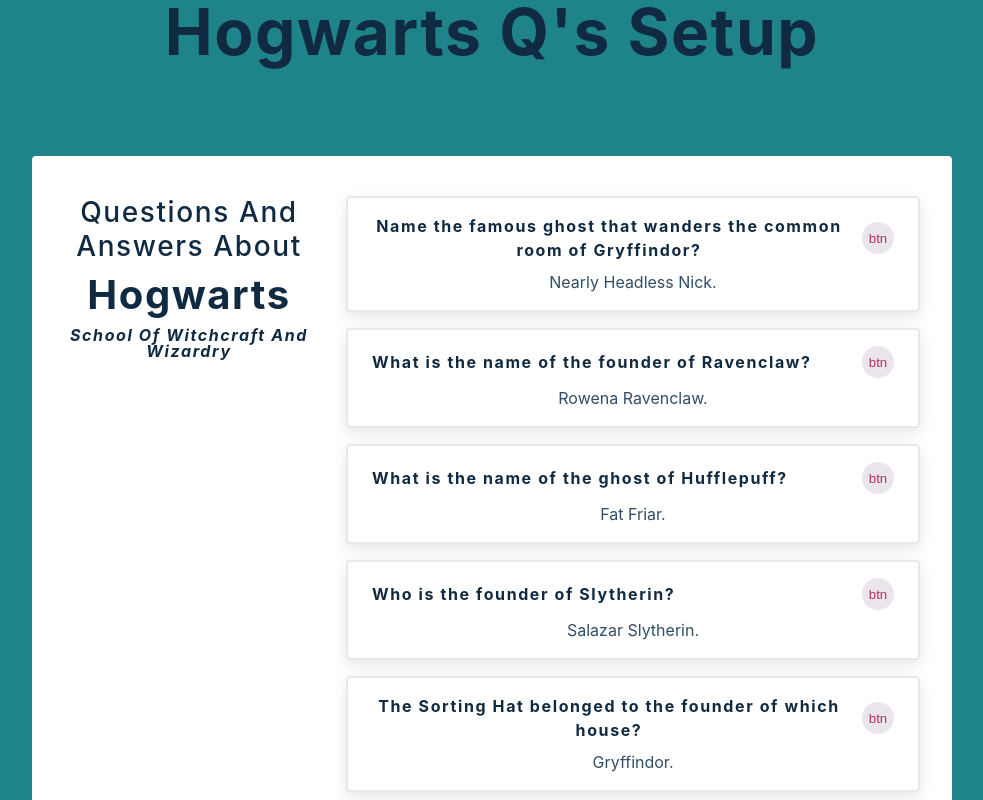
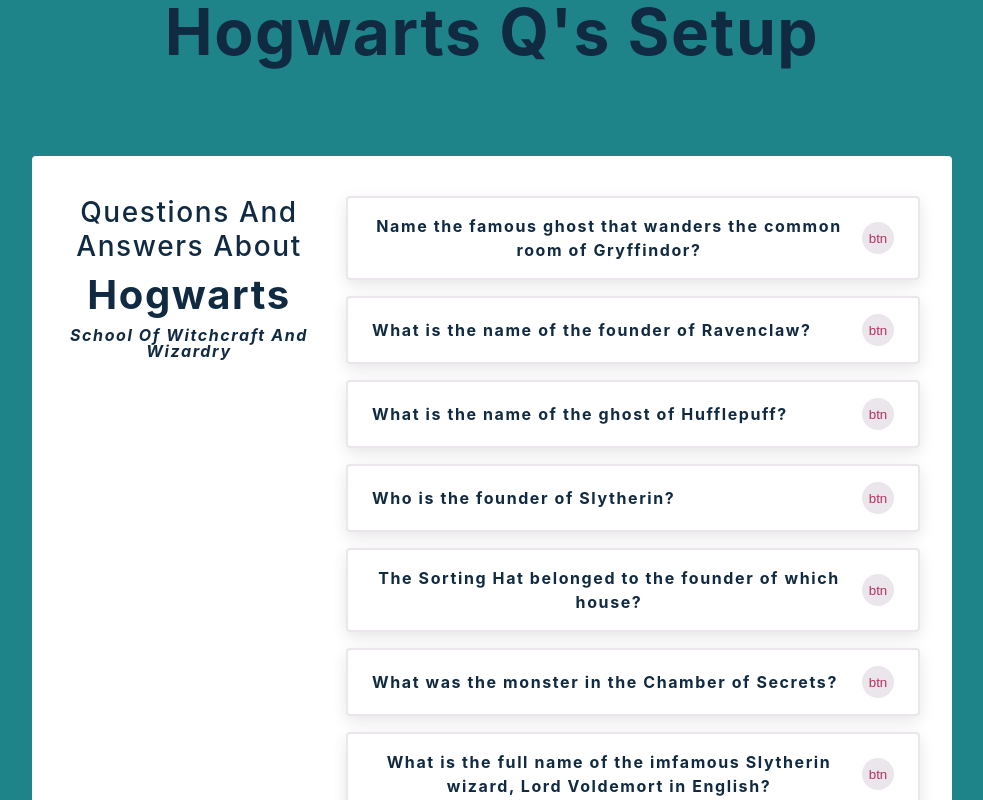
Before and after one commit to l33th/hogwarts-qna, a React (Create React App) app: page / in a window 1280 px wide. Shown: the top 800 px of the page, without its empty margins (148-1131 px from the left). Built offline with nearby package versions, Linux system fonts and the light colour scheme.

Commit message:
showInfo State

```diff
--- a/src/components/Question.js
+++ b/src/components/Question.js
@@ -2,6 +2,8 @@
 import { AiOutlineMinus, AiOutlinePlus } from "react-icons/ai";
 
 const Question = ({ title, info }) => {
+	const initialValue = false;
+	const [showInfo, setShowInfo] = useState(initialValue);
 	return (
 		<>
 			<article className='question'>
@@ -9,7 +11,7 @@
 					<h4> {title} </h4>
 					<button className='btn'>btn</button>
 				</header>
-				<p> {info} </p>
+				{showInfo && <p> {info} </p>}
 			</article>
 		</>
 	);
```
